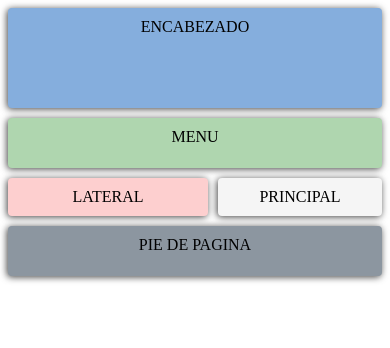
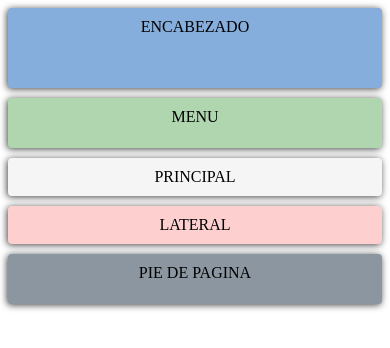
Before and after one commit to agtzfranco/fundamentos, a plain HTML site: page index.html in a window 390 px wide. Drawn offline with Linux system fonts and the light colour scheme.

Commit message:
Update estilos1.css

```diff
--- a/estilos1.css
+++ b/estilos1.css
@@ -41,3 +41,13 @@ body{
      "footer footer" 50px /
      200px auto;
 }
+@media (max-width: 600px) {
+    .contenedor {
+        grid-template:
+        "header" 80px
+        "navbar" 50px
+        "main" auto
+        "sidebar" auto
+        "footer" 50px / 100%;
+    }
+}
```
